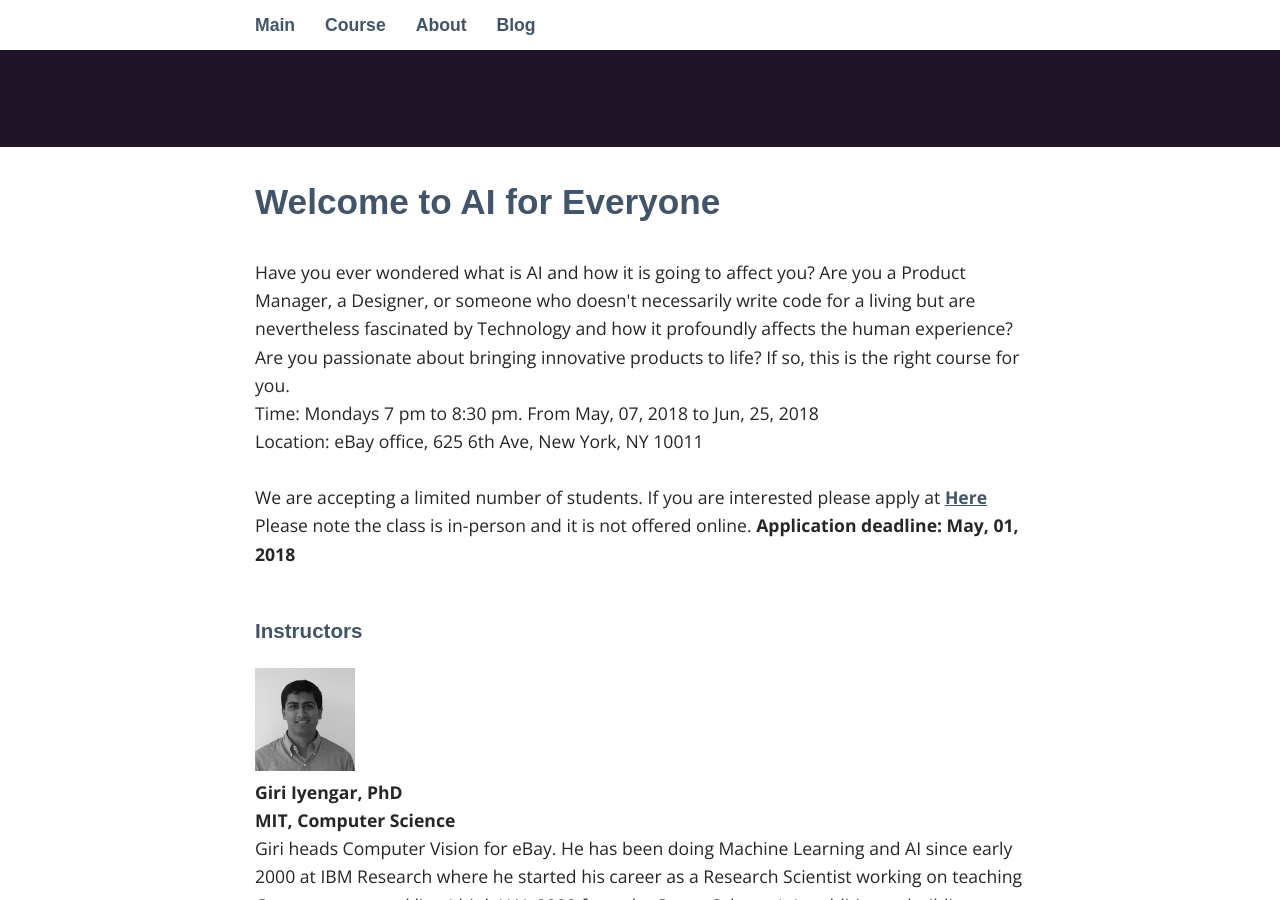
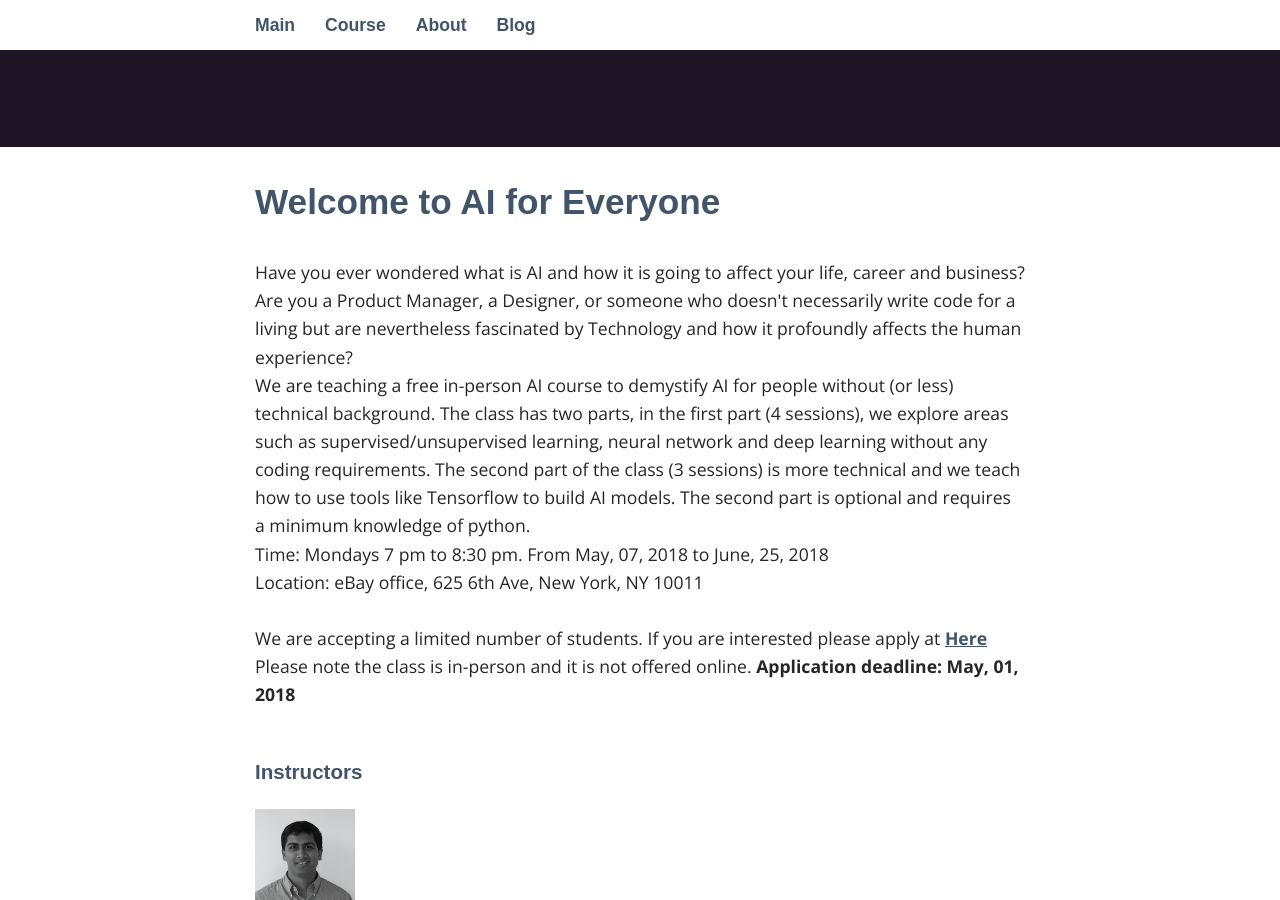
Before and after one commit to ai4all/ai4all.github.io, a Jekyll site: the page built from index.html, in a window 1280 px wide and 900 px high, scrolled down 353 px. Built offline with Jekyll 4.4.1, drawn with Linux system fonts in a browser that asks for light colours; some web fonts are replaced; some of the changed text lies outside the part shown.

Commit message:
Update index.html

```diff
--- a/index.html
+++ b/index.html
@@ -4,12 +4,17 @@ layout: default
 
   <h2>Welcome to AI for Everyone</h2>
 
-  Have you ever wondered what is AI and how it is going to affect you? Are you a Product Manager, a Designer, or someone who doesn't necessarily
-  write code for a living but are nevertheless fascinated by Technology and how it profoundly affects the human experience? Are you passionate about
-  bringing innovative products to life? If so, this is the right course for you.
+
+Have you ever wondered what is AI and how it is going to affect your life, career and business?
+Are you a Product Manager, a Designer, or someone who doesn't necessarily write code for a living but are nevertheless fascinated by Technology and how it profoundly affects the human experience?
+<br>
+We are teaching a free in-person AI course to demystify AI for people without (or less) technical background. The class has two parts, in the first part (4 sessions), we explore areas such as supervised/unsupervised learning, neural network and deep learning without any coding requirements. The second part of the class (3 sessions)  is more technical and we teach how to use tools like Tensorflow to build AI models. The second part is optional and requires a minimum knowledge of python.
+
+
+
 <br>
 
-Time: Mondays 7 pm to 8:30 pm. From May, 07, 2018 to Jun, 25, 2018<br>
+Time: Mondays 7 pm to 8:30 pm. From May, 07, 2018 to June, 25, 2018<br>
 Location: eBay office, 625 6th Ave, New York, NY 10011<br>
 <br>
 We are accepting a limited number of students. If you are interested please apply at
@@ -40,5 +45,5 @@ Machine Learning. Previously, he was developing machine learning and optimizatio
 Supervised learning
 <br> Unsupervised learning
 <br> Reinforcement learning
-<br> Deep learning
+<br> Neural network and deep learning
 <br> 3 optional coding/deep dive sessions
```
